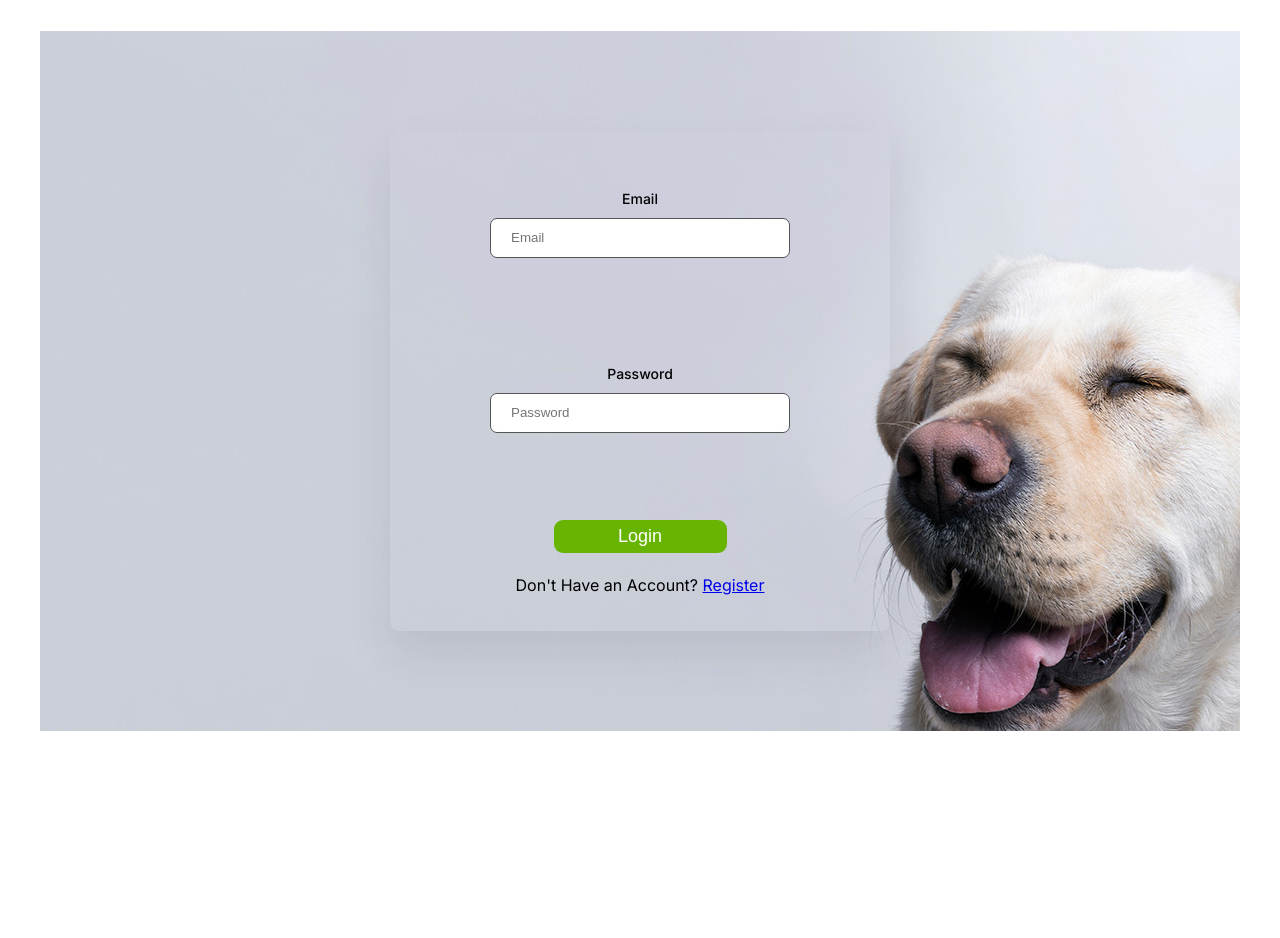
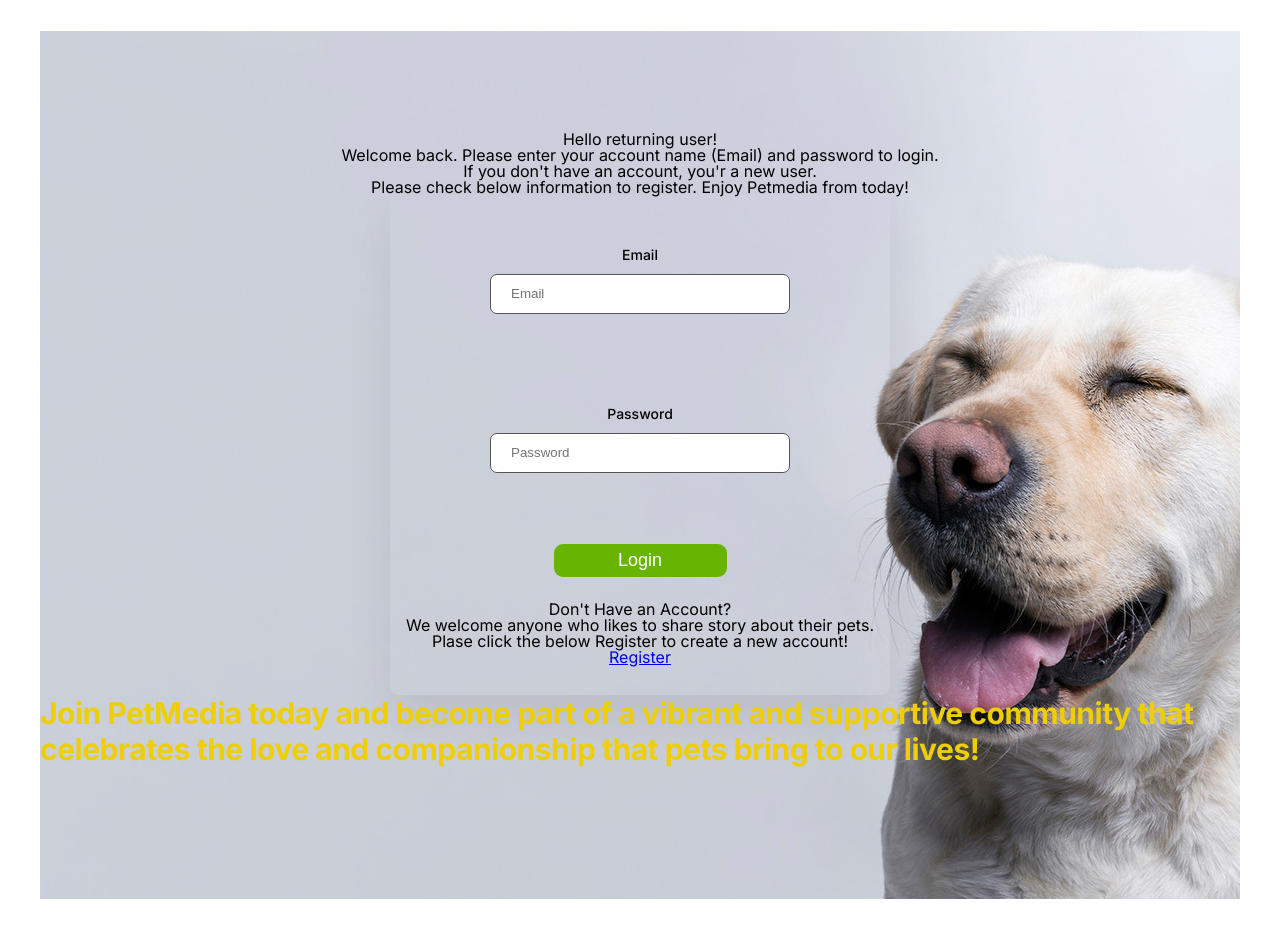
Before and after one commit to 2023-ctech-cs5356/milestone-3-petmedia, a React (Create React App) app: page /login in a window 1280 px wide. Shown: the part 380-1318 px from the top of the page. Before the commit the page ends 1288 px from the top, so only its background shows below. Built offline with nearby package versions, Linux system fonts and the light colour scheme; no server answers; the database is empty.

Commit message:
Update Login.js

```diff
--- a/src/components/Login.js
+++ b/src/components/Login.js
@@ -1,89 +1,128 @@
-import { useContext, useState } from 'react';
-import { useNavigate, Link } from 'react-router-dom';
+// import from firebase
+import { signInWithEmailAndPassword } from "firebase/auth";
+import { auth } from "../firebase";
 
-import { signInWithEmailAndPassword } from "firebase/auth";
-import { auth } from '../firebase';
+// import react and react-router-dom
+import { useState, useContext } from "react";
+import { useNavigate, Link } from "react-router-dom";
 
-import InputLogin from '../components/InputLogin'
-import { AuthContext } from '../context/AuthContext';
+// import input login and authentication
+import InputLogin from "../components/InputLogin";
+import { AuthContext } from "../context/AuthContext";
 
-import styles from './Login.module.css'
-
+// import css style
+import styles from "./Login.module.css";
 
 const Login = () => {
-    const [isError, setIsError] = useState(false);
-    const [inputValues, setInputValues] = useState({
-      email: "",
-      password: "",
-    });
+  const [error, setError] = useState(false);
 
+  const [values, setValues] = useState({ email: "", password: "" });
   const navigate = useNavigate();
   const { dispatch } = useContext(AuthContext);
 
-    const handleInputChange = (event) => {
-      setInputValues({ ...inputValues, [event.target.name]: event.target.value });
-    }
+  const handleInputChange = (e) => {
+    const { name, value } = e.target;
+    setValues((prevValues) => ({ ...prevValues, [name]: value }));
+  };
 
-    const handleLoginFormSubmit = (event) => {
-      event.preventDefault();
-
-      signInWithEmailAndPassword(auth, inputValues.email, inputValues.password)
-        .then((userCredential) => {
-          // Signed in successfully
+  const handleLogin = async (e) => {
+    e.preventDefault();
+    try {
+      const userCredential = await signInWithEmailAndPassword(
+        auth,
+        values.email,
+        values.password
+      );
       const user = userCredential.user;
       dispatch({ type: "LOGIN", payload: user });
-          navigate('/');
-        })
-        .catch((error) => {
-          setIsError(true);
-        });
+      navigate("/");
+    } catch (error) {
+      setError(true);
     }
+  };
 
-    const loginInputs = [
+  const inputs = [
     {
-        id: 1,
+      id: "email",
       name: "email",
       type: "email",
+      label: "Email",
       placeholder: "Email",
-        errorMessage: "It should be a valid email adress",
-        label: "Email",
       required: true,
+      validation: {
+        pattern: /^\w+([.-]?\w+)*@\w+([.-]?\w+)*(\.\w{2,3})+$/,
+        errorMessage: "Please enter a valid email address.",
+      },
     },
     {
-        id: 2,
+      id: "password",
       name: "password",
+      type: "password",
       label: "Password",
-        type: "password",
       placeholder: "Password",
-        errorMessage: "Minimum six characters, at least one letter and one number",
       required: true,
-      }
+      validation: {
+        pattern: /^(?=.*[A-Za-z])(?=.*\d)[A-Za-z\d]{6,}$/,
+        errorMessage:
+          "Minimum six characters, at least one letter and one number.",
+      },
+    },
   ];
 
   return (
     <div className="container">
       <div className={styles.login}>
-          <form className={styles.formOne} onSubmit={handleLoginFormSubmit}>
-            {loginInputs.map((input) => (
+        <div className={styles.divBtn}>
+          <p className={styles["p-auth-info"]}>
+            Hello returning user!
+            <br></br>
+            Welcome back. Please enter your account name (Email) and password to
+            login.
+            <br></br>
+            If you don't have an account, you'r a new user.
+            <br></br>
+            Please check below information to register. Enjoy Petmedia from
+            today!
+          </p>
+        </div>
+
+        <form className={styles.formOne} onSubmit={handleLogin}>
+          {inputs.map((input) => (
             <InputLogin
               key={input.id}
+              value={values[input.name]}
+              onChange={handleInputChange}
               {...input}
-                value={inputValues[input.name]}
-                onChange={handleInputChange}
             />
           ))}
           <div className={styles.divBtn}>
-              <button disabled={isError} className={styles.btnlogin}>Login</button>
+            <button disabled={error} className={styles.btnlogin}>
+              Login
+            </button>
             <p className={styles["p-auth-info"]}>
-                Don't Have an Account?{" "}
+              Don't Have an Account?
+              {/* <br></br> */}
+              {/* If you don't have an account, you'r a new user. */}
+              <br></br>
+              We welcome anyone who likes to share story about their pets. Plase
+              click the below Register to create a new account!<br></br>{" "}
               <Link className="link-auth" to="/register">
                 {" "}
                 Register
               </Link>{" "}
             </p>
-              {isError && <p className={styles['error-login']}>Incorrect Credentials</p>}
+            {error && (
+              <p className={styles["error-login"]}>
+                Incorrect Credentials. Please check carefully and try again!
+              </p>
+            )}
           </div>
         </form>
+        <p className="heading-tertiary contrast-color">
+          Join PetMedia today and become part of a vibrant and supportive
+          community that celebrates the love and companionship that pets bring
+          to our lives!
+        </p>
       </div>
     </div>
   );
```
Lines whose indentation alone changed are shown as unchanged.
